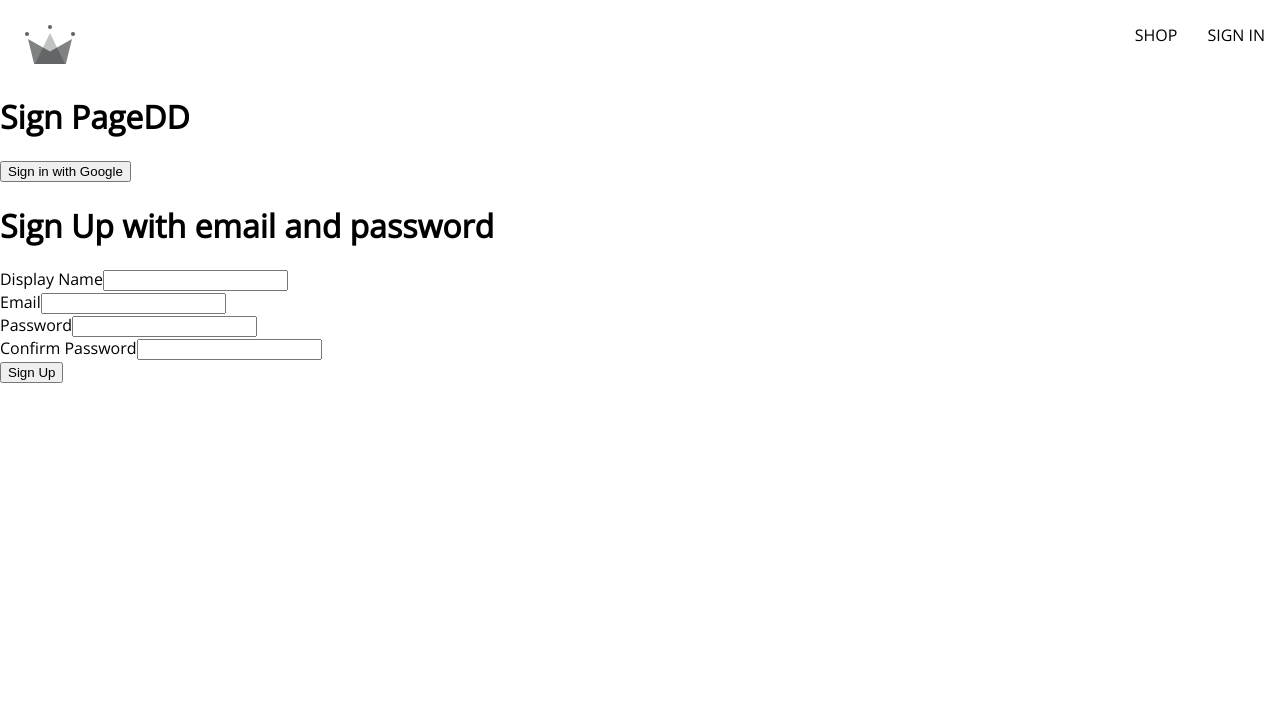
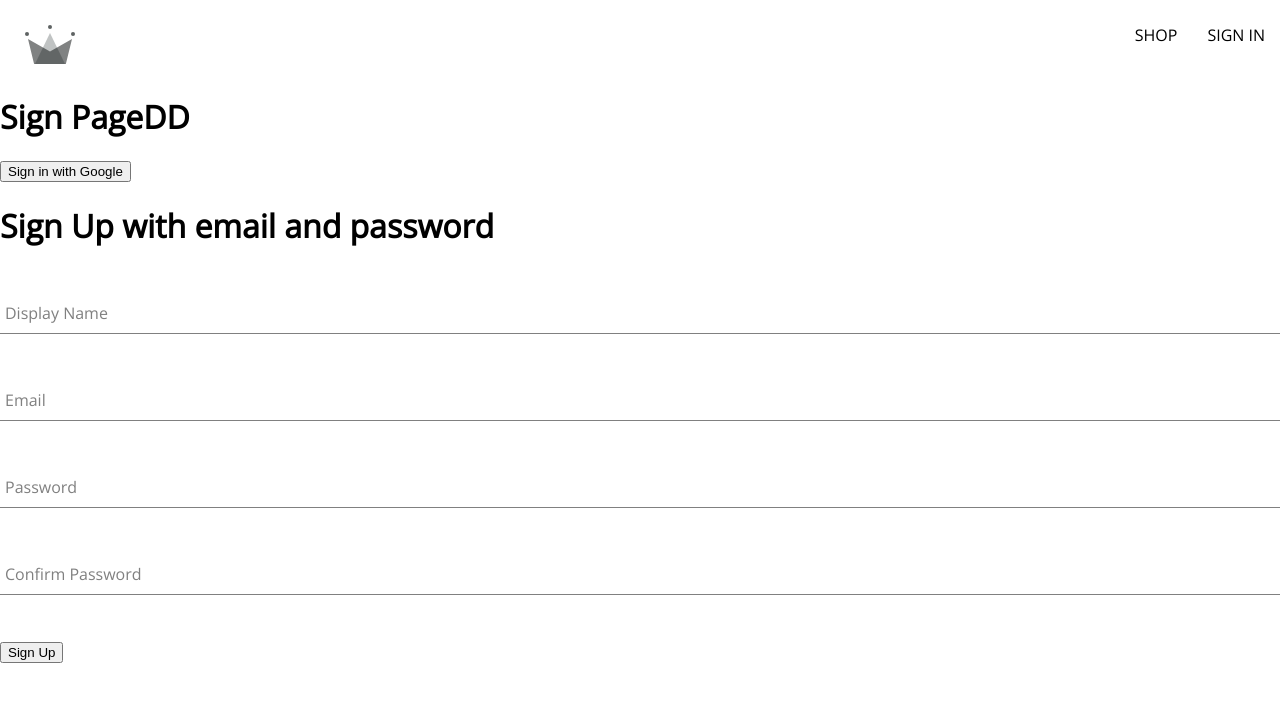
Before and after one commit to Larrygf02/clothing-store-demo, a React (Create React App) app: page /signin in a window 1280 px wide. Shown: the top 702 px of the page. Built offline with nearby package versions, Linux system fonts and the light colour scheme; no server answers.

Commit message:
form input +1

```diff
--- a/src/components/form-input/form-input.component.jsx
+++ b/src/components/form-input/form-input.component.jsx
@@ -1,9 +1,11 @@
-
-const FormInput = ({ label, ...otherProps}) => {
+import "./form-input.styles.scss"
+const FormInput = ({ label, inputOptions }) => {
     return (
-        <div>
-            <label>{label}</label>
-            <input {...otherProps}></input>
+        <div className="group">
+            {label && (
+                <label className={`${inputOptions.value ? 'shrink': ''} form-input-label`}>{label}</label>
+            )}
+            <input className="form-input" {...inputOptions}></input>
         </div>
     )
 }
--- a/src/components/form-input/form-input.styles.scss
+++ b/src/components/form-input/form-input.styles.scss
@@ -0,0 +1,54 @@
+$sub-color: grey;
+$main-color: black;
+
+@mixin shrinkLabel {
+  top: -14px;
+  font-size: 12px;
+  color: $main-color;
+}
+
+.group {
+  position: relative;
+  margin: 45px 0;
+
+  .form-input {
+    background: none;
+    background-color: white;
+    color: $sub-color;
+    font-size: 18px;
+    padding: 10px 10px 10px 5px;
+    display: block;
+    width: 100%;
+    border: none;
+    border-radius: 0;
+    border-bottom: 1px solid $sub-color;
+    margin: 25px 0;
+
+    &:focus {
+      outline: none;
+    }
+
+    &:focus ~ .form-input-label {
+      @include shrinkLabel();
+    }
+  }
+
+  input[type='password'] {
+    letter-spacing: 0.3em;
+  }
+
+  .form-input-label {
+    color: $sub-color;
+    font-size: 16px;
+    font-weight: normal;
+    position: absolute;
+    pointer-events: none;
+    left: 5px;
+    top: 10px;
+    transition: 300ms ease all;
+
+    &.shrink {
+      @include shrinkLabel();
+    }
+  }
+}
--- a/src/components/sign-up-form/sign-up-form.component.jsx
+++ b/src/components/sign-up-form/sign-up-form.component.jsx
@@ -47,10 +47,10 @@ const SignUpForm = () => {
         <div>
             <h1>Sign Up with email and password</h1>
             <form onSubmit={handleSubmit}>
-                <FormInput label="Display Name" type="text" required onChange={handleChange} name="displayName" value={displayName}></FormInput>
-                <FormInput label="Email" type="email" required onChange={handleChange} name="email" value={email}></FormInput>
-                <FormInput label="Password" type="password" required onChange={handleChange} name="password" value={password}></FormInput>
-                <FormInput label="Confirm Password" type="password" required onChange={handleChange} name="confirmPassword" value={confirmPassword}></FormInput>
+                <FormInput label="Display Name" inputOptions={{'type':"text", 'required':true, 'onChange':handleChange,'name':"displayName", 'value':displayName}}></FormInput>
+                <FormInput label="Email" inputOptions={{'type':"email", 'required':true, 'onChange':handleChange,'name':"email", 'value':email}}></FormInput>
+                <FormInput label="Password" inputOptions={{'type':"password", 'required':true, 'onChange':handleChange,'name':"password", 'value':password}}></FormInput>
+                <FormInput label="Confirm Password" inputOptions={{'type':"password", 'required':true, 'onChange':handleChange,'name':"confirmPassword", 'value':confirmPassword}}></FormInput>
                 <button type="submit">Sign Up</button>
             </form>
         </div>
```
